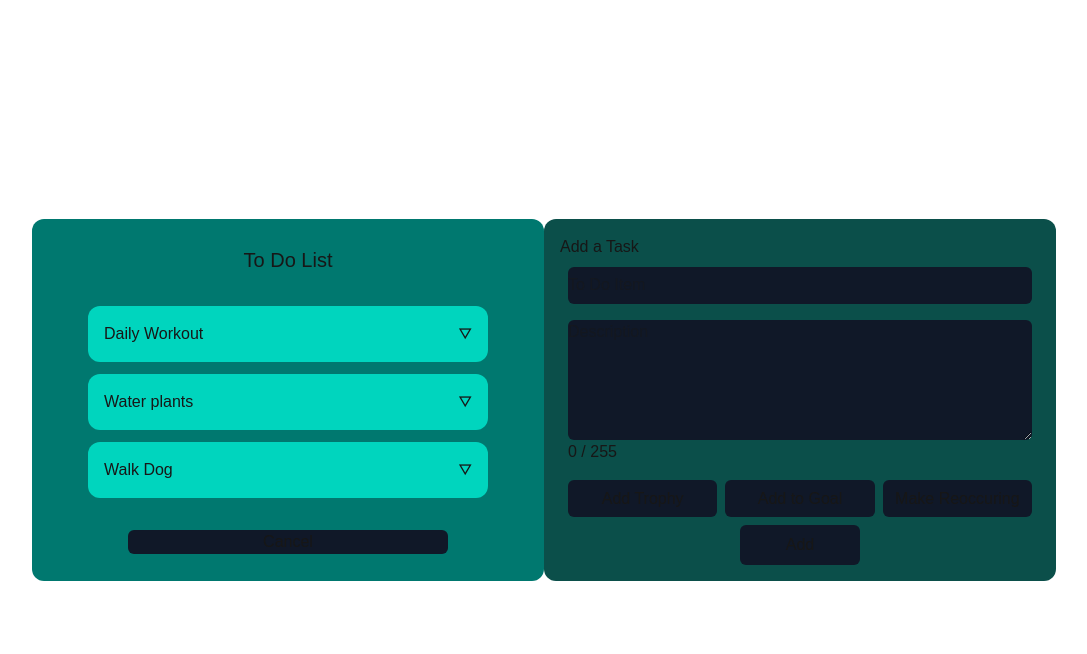
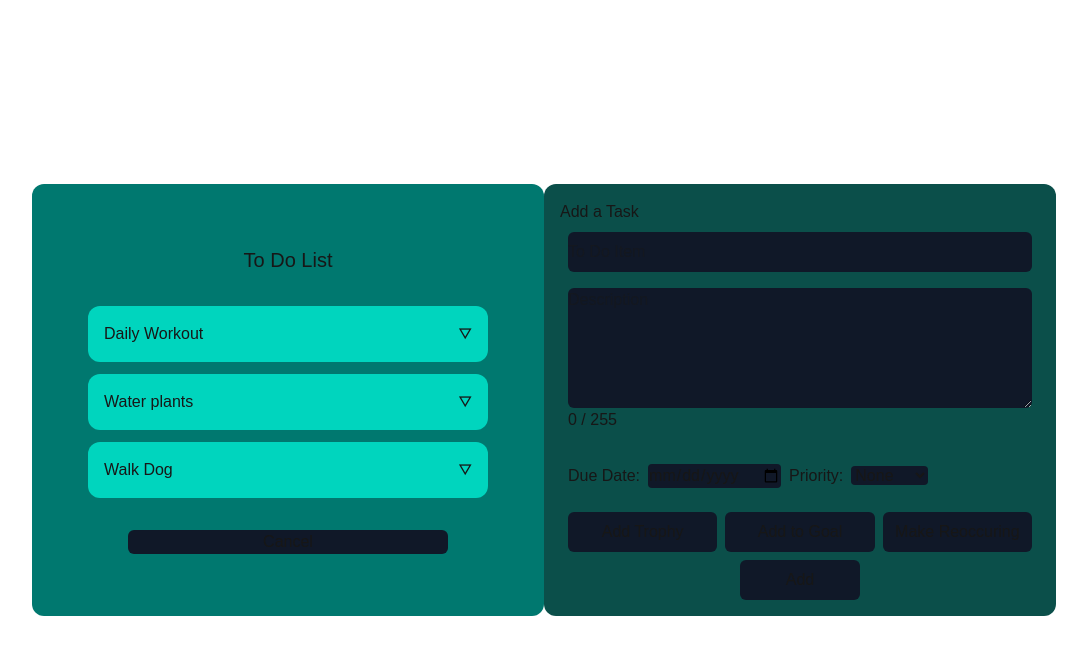
Before and after one commit to straysailor/streak-builder, a Next.js app: page / in a window 1280 px wide. Both pictures are taken after a click on the button "Add Item". Shown: the top 654 px of the page, without its empty margins (96-1183 px from the left). Built offline with nearby package versions, Linux system fonts and the light colour scheme.

Commit message:
Added priority and due date options to task editor gui.

```diff
--- a/src/app/_components/ItemEditor.tsx
+++ b/src/app/_components/ItemEditor.tsx
@@ -1,5 +1,4 @@
 'use client'
-import { projectUpdate } from "next/dist/build/swc/generated-native";
 import { useState } from "react";
  interface ItemEditorProps{
     name: string,
@@ -9,17 +8,39 @@ import { useState } from "react";
 
 export default function ItemEditor({name, description, updateList}:ItemEditorProps):React.JSX.Element{
     let [taskName, setName] = useState<string>(name);
+    let [warningVisible, setWarningVisible] = useState<boolean>(false);
     let [taskDesc, setTaskDesc] = useState<string>(description)
+
+    const addTask = () => {
+        if (taskName.length < 1){
+            setWarningVisible(true);
+        } else {
+            setWarningVisible(false);
+            updateList(taskName, taskDesc);
+        }
+    }
     return (
         <div className="flex flex-col w-lg bg-teal-900 p-4 rounded-xl">
             <h1>{name === "" ? "Add" : "Edit"} a Task</h1>
-            <div className="grid grid-rows-5 gap-y-4 m-2">
+            <div className="grid grid-rows-6 gap-y-4 m-2">
                 <input type="text" required={true} value={taskName} contentEditable="true" placeholder="To Do Item" className="bg-gray-900 rounded-md"
                 onChange={(e)=>{setName(e.target.value)}}></input>
                 <div className="flex flex-col row-span-3">
                     <textarea placeholder="Description" value={taskDesc} contentEditable="true" className="field-sizing-fixed max-h-50 min-h-30 bg-gray-900 rounded-md"
                     onChange={(e)=>{(taskDesc.length < 255 ? setTaskDesc(e.target.value) : e.target.value.length < 255 ? setTaskDesc(e.target.value):setTaskDesc(taskDesc))}}></textarea>
                     <span>{taskDesc.length} / 255</span>
+                </div>
+                <div>
+                    <label htmlFor="dueDate">Due Date:</label>
+                    <input type="date" name="dueDate" id="dueDate"className="bg-gray-900 m-2 rounded-sm"></input>
+                    <label htmlFor="priority">Priority:</label>
+                    <select name="priority" id="priority" className="bg-gray-900 m-2 rounded-sm">
+                        <option className="bg-gray-900">None</option>
+                        <option className="bg-gray-900">Top</option>
+                        <option className="bg-gray-900">High</option>
+                        <option className="bg-gray-900">Medium</option>
+                        <option className="bg-gray-900">Low</option>
+                    </select>
                 </div>
                 <div className="grid grid-cols-3 gap-x-2">
                     <button  className="bg-gray-900 rounded-md">Add Trophy</button>
@@ -28,7 +49,7 @@ export default function ItemEditor({name, description, updateList}:ItemEditorPro
                 </div>
             </div>
             <button className="bg-gray-900 p-2 rounded-md w-1/4 place-self-center"
-            onClick={()=>{updateList(taskName, taskDesc)}}>{name === "" ? "Add" : "Update"}</button>
+            onClick={addTask}>{name === "" ? "Add" : "Update"}</button>
         </div>
     );
 }
```
